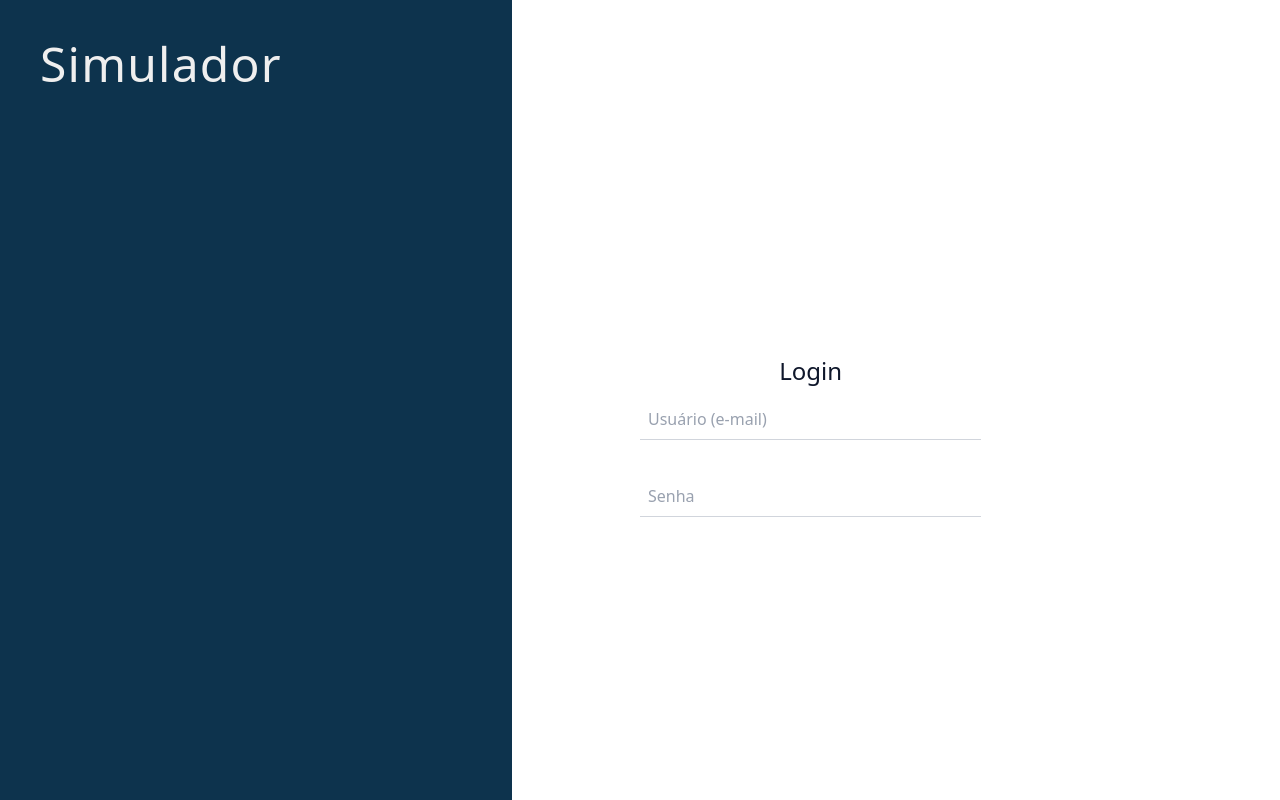
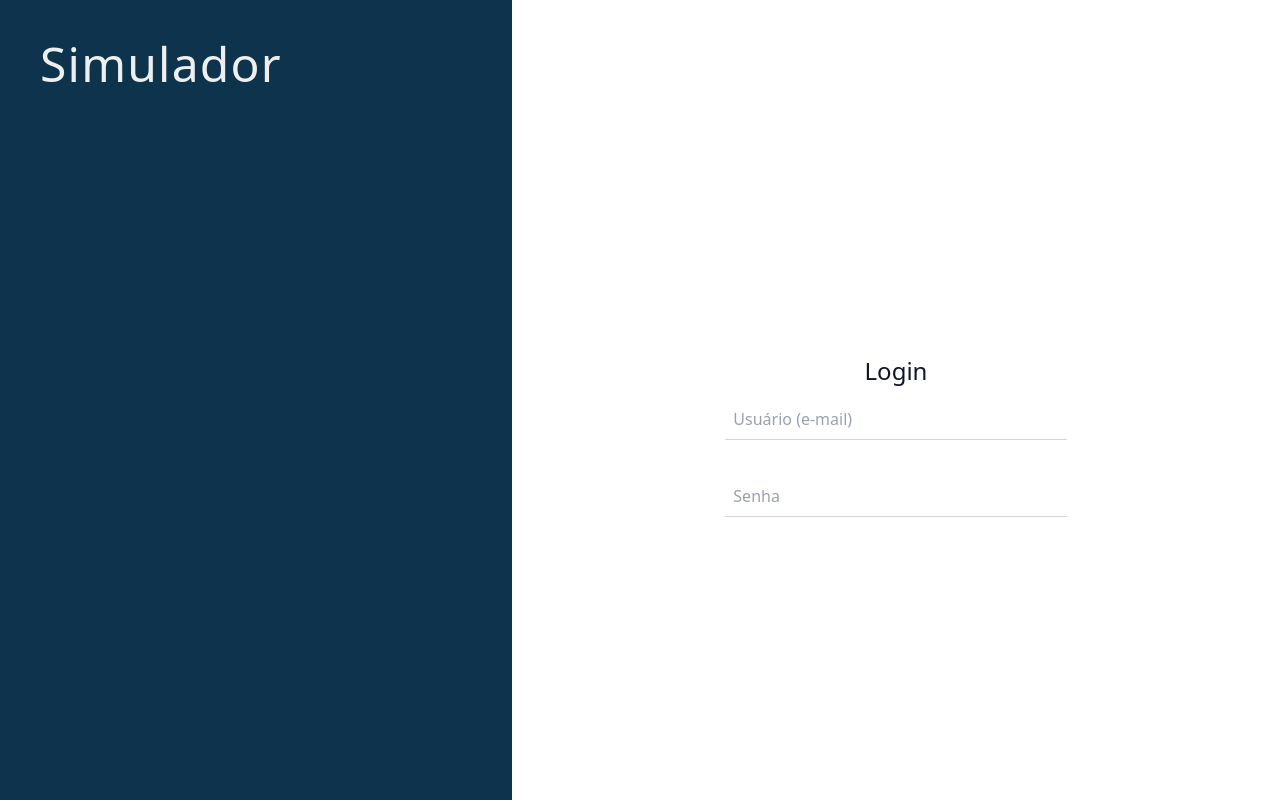
Before and after one commit to laura-azevedo/assistente-clinico-front, an Angular app: page / in a window 1280 px wide. Built offline with nearby package versions, Linux system fonts and the light colour scheme.

Commit message:
feat(form-login): center form

```diff
--- a/src/app/auth/login/form-login/form-login.html
+++ b/src/app/auth/login/form-login/form-login.html
@@ -1,3 +1,4 @@
+<div class="flex justify-center items-center flex-col w-full lg:col-span-3 gap-3 rounded-lg relative">
     <form class="flex justify-center items-center flex-col w-2/3 gap-3 mt-24">
         <h6 class="poppins text-slate-900 text-2xl">Login</h6>
 
@@ -28,3 +29,4 @@
         </div>
 
     </form>
+</div>
```
Lines whose indentation alone changed are shown as unchanged.
